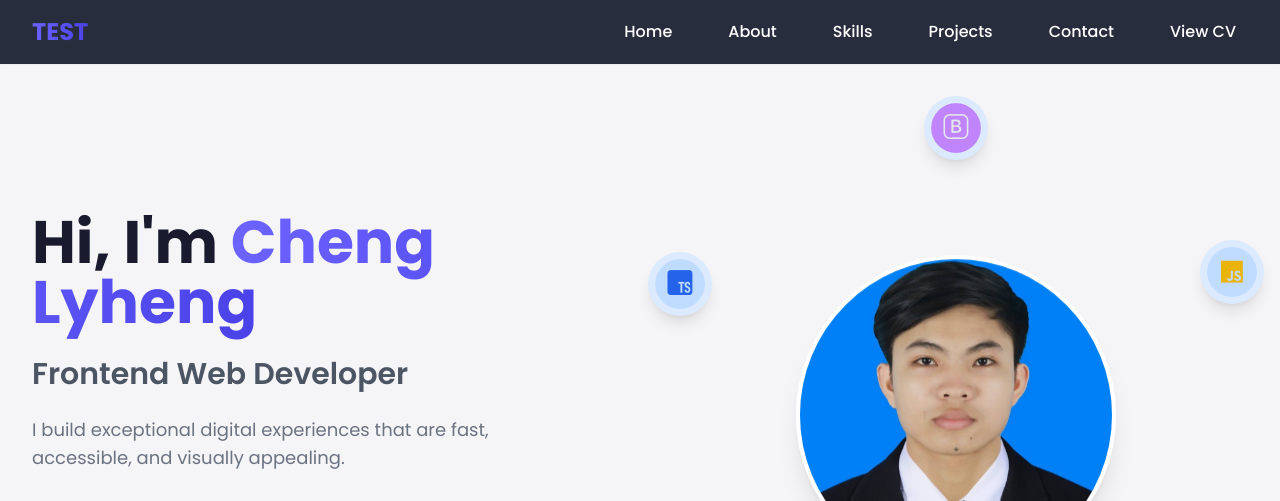
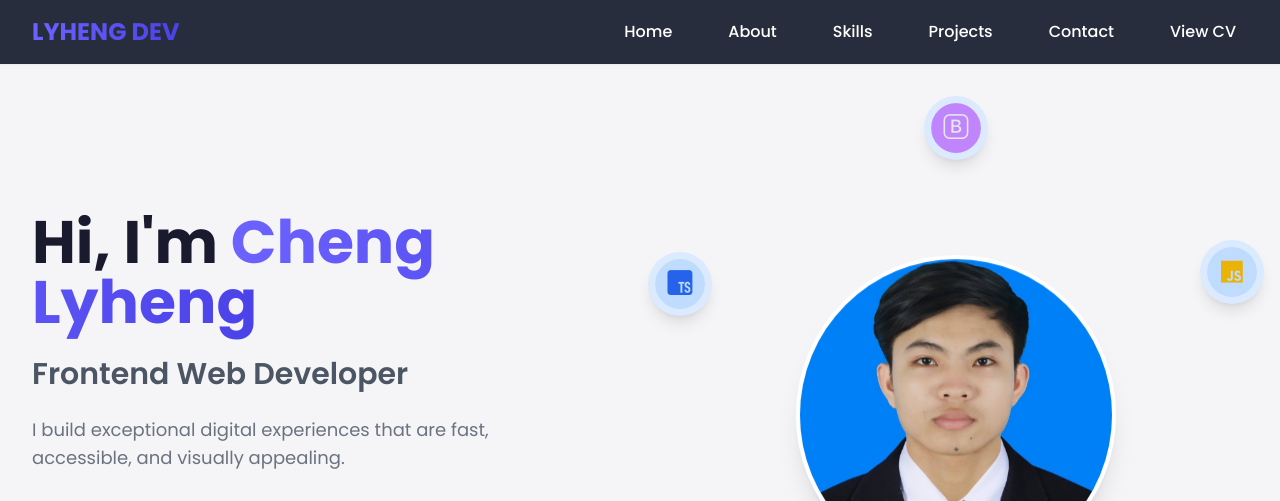
Before and after one commit to Galingdu/ChengLyheng, a plain HTML site: page index.html in a window 1280 px wide. Shown: the top 501 px of the page. Drawn offline with nearby package versions, Linux system fonts and the light colour scheme; some packages are replaced by stand-ins of ours; a script that the page names is missing.

Commit message:
change name

```diff
--- a/index.html
+++ b/index.html
@@ -16,7 +16,7 @@
         <div class="max-w-7xl mx-auto px-4 sm:px-6 lg:px-8">
             <div class="flex justify-between h-16 items-center">
                 <div class="flex-shrink-0 flex items-center">
-                    <span class="text-2xl font-bold gradient-text">TEST</span>
+                    <span class="text-2xl font-bold gradient-text">LYHENG DEV</span>
                 </div>
                 <div class="hidden md:block">
                     <div class="ml-10 flex items-center space-x-8">
```
